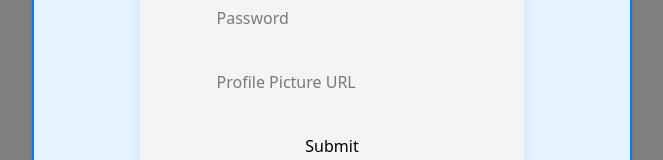
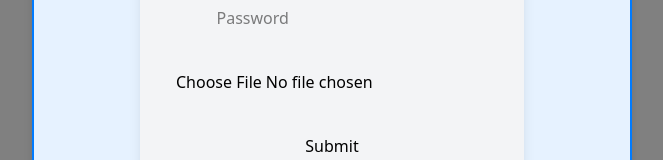
Before and after one commit to Barmanji/chatOliver_monorepo, a React (Vite) app in the folder apps/react-Fe/: page /register in a window 1280 px wide. Shown: the part 599-759 px from the top of the page, without its empty margins (308-971 px from the left). Built offline with nearby package versions, Linux system fonts and the light colour scheme; no server answers.

Commit message:
feat(Input): changed to file type input

```diff
--- a/apps/react-Fe/src/pages/Register.tsx
+++ b/apps/react-Fe/src/pages/Register.tsx
@@ -61,7 +61,7 @@ export default function Register() {
                     {errors.password && "Password is required"}
 
                     <input
-                        type="text"
+                        type="file"
                         placeholder="Profile Picture URL"
                         {...register("profilePicture", { required: true })}
                     />
```
